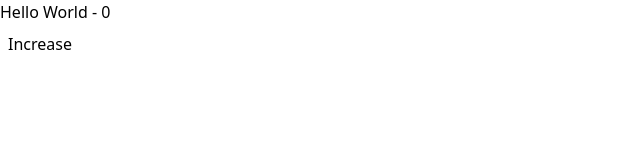
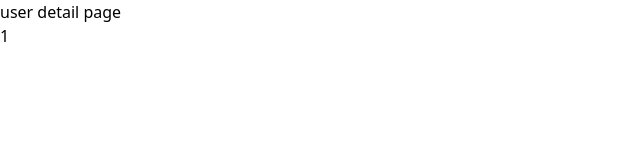
Before and after one commit to tyler4400/hello-nuxt, a Nuxt app: page /user/1 in a window 1280 px wide. Shown: the top 160 px of the page, without its empty margins (0-640 px from the left). Built offline with nearby package versions, Linux system fonts and the light colour scheme.

Commit message:
20-6 pages概念

```diff
--- a/app/app.vue
+++ b/app/app.vue
@@ -1,6 +1,6 @@
 <template>
   <div>
     <NuxtRouteAnnouncer />
-    <Helloworld message="Hello World" />
+    <NuxtPage />
   </div>
 </template>
--- /dev/null
+++ b/app/pages/index.vue
@@ -0,0 +1,6 @@
+<script setup lang="ts">
+</script>
+<template>
+  <div>home page</div>
+  <Helloworld message="Hello World" />
+</template>
--- /dev/null
+++ b/app/pages/login.vue
@@ -0,0 +1,3 @@
+<template>
+  <div>login</div>
+</template>
--- /dev/null
+++ b/app/pages/user/[id].vue
@@ -0,0 +1,8 @@
+<template>
+  <div>user detail page</div>
+  <div>{{ route.params.id }}</div>
+</template>
+
+<script lang="ts" setup>
+const route = useRoute()
+</script>
```
Also changed, not shown: 1 other file (tests, documents, lock files or other folders).
